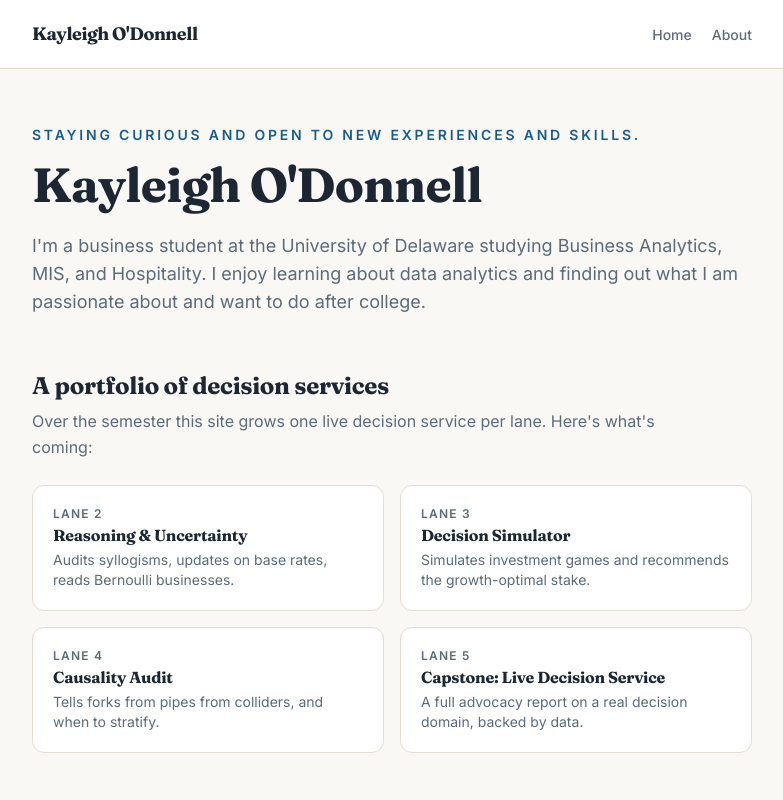
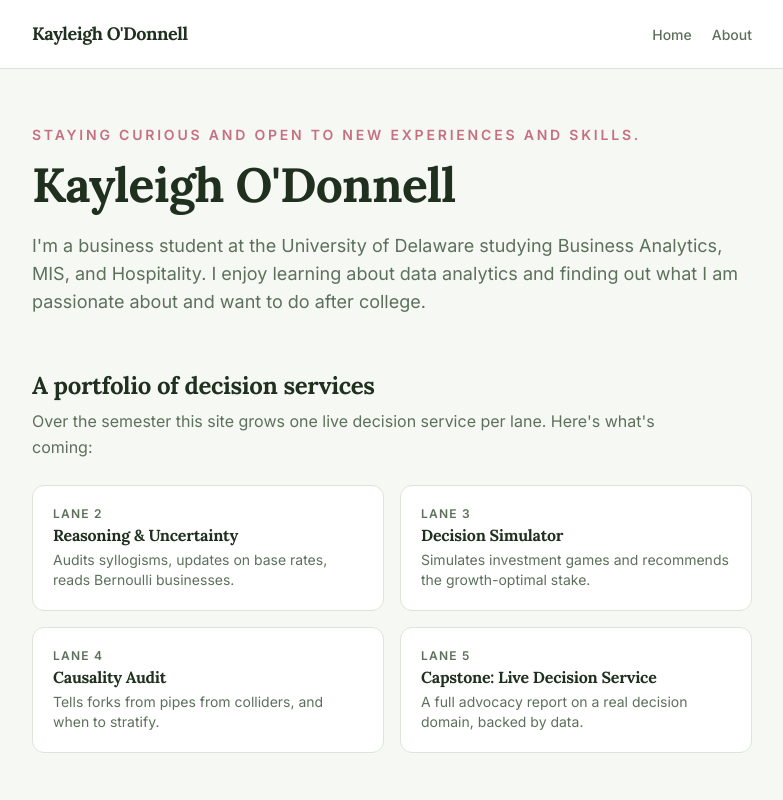
Before and after one commit to kayodonn/my-site, a Next.js app: page / in a window 1280 px wide. Shown: the top 800 px of the page, without its empty margins (248-1031 px from the left). Built offline with nearby package versions, Linux system fonts and the light colour scheme; no server answers; the database is empty.

Commit message:
pallette changes

```diff
--- a/src/theme.ts
+++ b/src/theme.ts
@@ -13,7 +13,7 @@
  * One word from: "regatta" | "dune" | "orchard" | "noir"
  * (Or invent your own: copy a palette below, change the colors, name it.)
  */
-export const paletteChoice = "regatta";
+export const paletteChoice = "orchard";
 
 /** ── 2. Pick your font pairing ─────────────────────────────────────────
  * One word from: "editorial" | "geometric" | "classic"
@@ -21,13 +21,13 @@ export const paletteChoice = "regatta";
  *   geometric — modern grotesk headings (tech/startup feel)
  *   classic   — high-contrast serif headings (timeless feel)
  */
-export const fontChoice = "editorial";
+export const fontChoice = "classic";
 
 /** ── 3. (Optional) Override the accent ─────────────────────────────────
  * Set to any CSS color (e.g. "#c2410c" or "rebeccapurple") to replace the
  * palette's accent with your own. Leave as null to use the palette's.
  */
-export const accentOverride: string | null = null;
+export const accentOverride = "#c66f80";
 
 // ───────────────────────────────────────────────────────────────────────
 // The palettes. Each is a complete, coherent scheme with accessible
```
